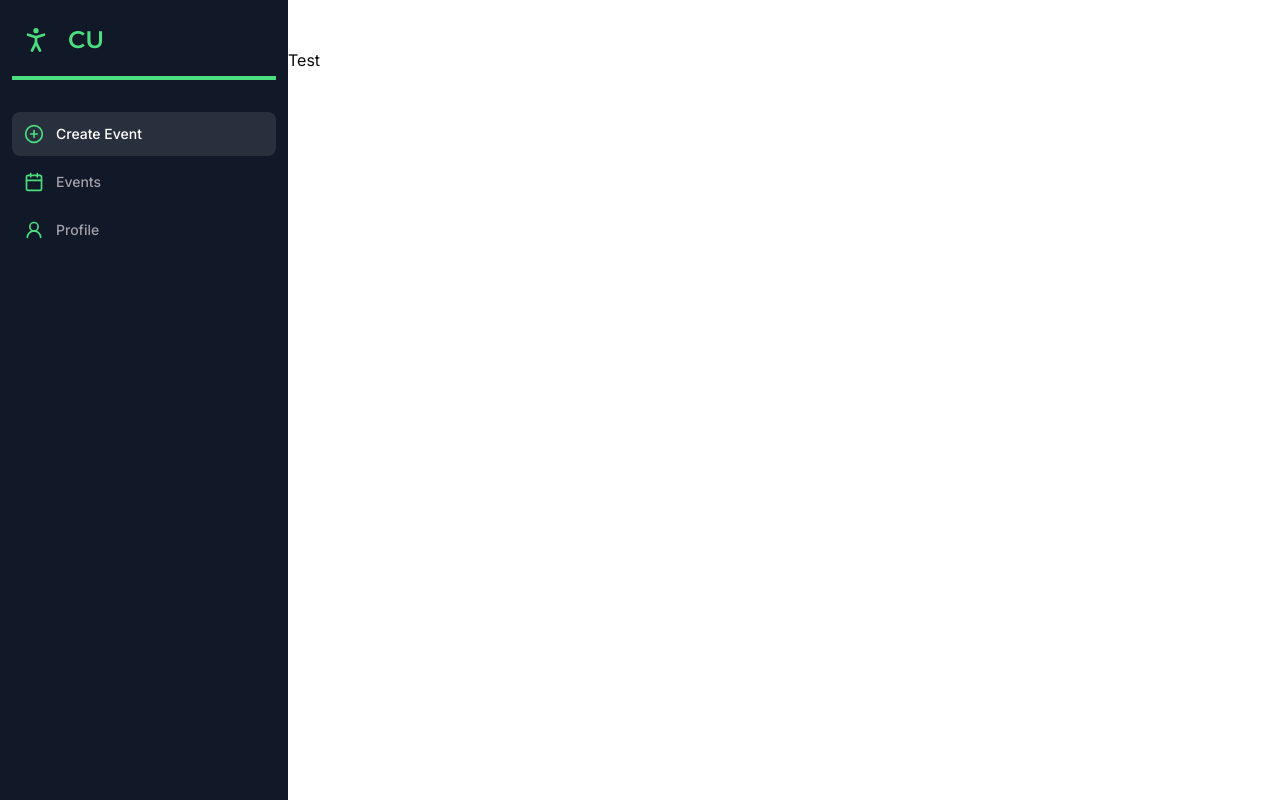
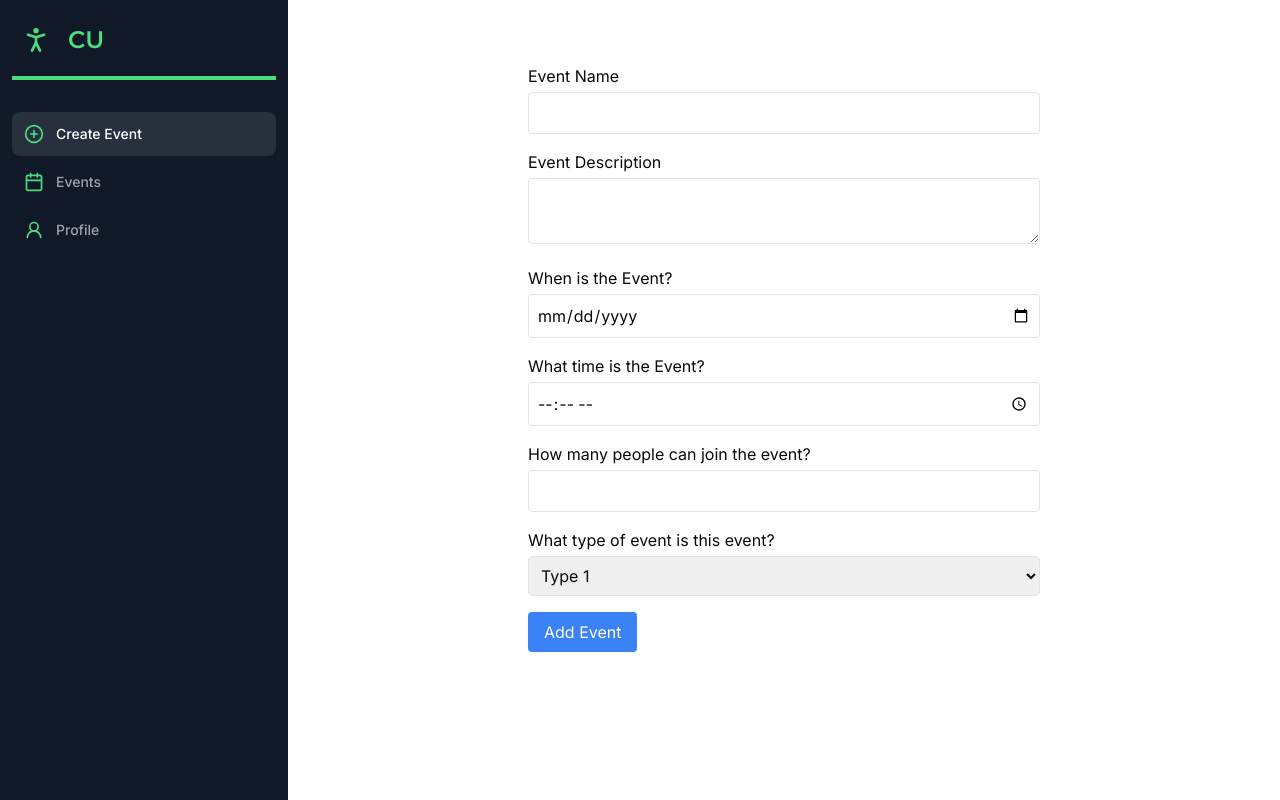
Before and after one commit to GeoCodee/cu-connecttosociety, a Next.js app: page /createEvent in a window 1280 px wide. Built offline with nearby package versions, Linux system fonts and the light colour scheme.

Commit message:
added get-events api route

```diff
--- a/src/app/(content)/createEvent/page.tsx
+++ b/src/app/(content)/createEvent/page.tsx
@@ -1,9 +1,117 @@
 "use client";
 
-import { UserButton } from "@clerk/nextjs";
-import { User } from "@clerk/nextjs/server";
-import Image from "next/image";
+import { useRef } from "react";
 
-export default function Home() {
-  return <div>Test</div>;
+export default function EventForm() {
+  // const eventName = useRef<HTMLDivElement>(null);
+  // const description = useRef<HTMLDivElement>(null);
+  // const date = useRef<HTMLDivElement>(null);
+  // const time = useRef<HTMLDivElement>(null);
+  // const capacity = useRef<HTMLDivElement>(null);
+  // const eventType = useRef<HTMLDivElement>(null);
+
+  const eventName = useRef<HTMLInputElement>(null);
+  const description = useRef<HTMLTextAreaElement>(null);
+  const date = useRef<HTMLInputElement>(null);
+  const time = useRef<HTMLInputElement>(null);
+  const capacity = useRef<HTMLInputElement>(null);
+  const eventType = useRef<HTMLSelectElement>(null);
+
+  function onSubmit(e: any) {
+    e.preventDefault();
+    const newEvent = {
+      eventName: eventName.current?.value,
+      description: description.current?.value,
+      date: date.current?.value,
+      time: time.current?.value,
+      capacity: capacity.current?.value,
+      eventType: eventType.current?.value,
+    };
+    fetch("/api/add-pet?petName=Fluffy&ownerName=John", {
+      method: "GET",
+      // body: JSON.stringify(newEvent),
+      // headers: {
+      //   "Content-Type": "application/json",
+      // },
+    });
+  }
+
+  return (
+    <form onSubmit={onSubmit} className="max-w-lg mx-auto mt-4">
+      <div className="mb-4">
+        <label htmlFor="event-name" className="block">
+          Event Name
+        </label>
+        <input
+          ref={eventName}
+          type="text"
+          id="event-name"
+          className="mt-1 p-2 border rounded w-full"
+        />
+      </div>
+      <div className="mb-4">
+        <label htmlFor="description" className="block">
+          Event Description
+        </label>
+        <textarea
+          ref={description}
+          id="description"
+          className="mt-1 p-2 border rounded w-full"
+        ></textarea>
+      </div>
+      <div className="mb-4">
+        <label htmlFor="event-date" className="block">
+          When is the Event?
+        </label>
+        <input
+          ref={date}
+          type="date"
+          id="event-date"
+          className="mt-1 p-2 border rounded w-full"
+        />
+      </div>
+      <div className="mb-4">
+        <label htmlFor="event-time" className="block">
+          What time is the Event?
+        </label>
+        <input
+          ref={time}
+          type="time"
+          id="event-time"
+          className="mt-1 p-2 border rounded w-full"
+        />
+      </div>
+      <div className="mb-4">
+        <label htmlFor="capacity" className="block">
+          How many people can join the event?
+        </label>
+        <input
+          ref={capacity}
+          type="number"
+          id="capacity"
+          className="mt-1 p-2 border rounded w-full"
+        />
+      </div>
+      <div className="mb-4">
+        <label htmlFor="typeOfEvent" className="block">
+          What type of event is this event?
+        </label>
+        <select
+          ref={eventType}
+          id="typeOfEvent"
+          className="mt-1 p-2 border rounded w-full"
+        >
+          <option>Type 1</option>
+          <option>Type 2</option>
+          <option>Type 3</option>
+        </select>
+      </div>
+      <button
+        type="submit"
+        className="bg-blue-500 text-white py-2 px-4 rounded"
+      >
+        Add Event
+      </button>
+    </form>
+  );
 }
--- a/src/app/api/add-event/route.ts
+++ b/src/app/api/add-event/route.ts
@@ -14,7 +14,7 @@ export async function POST(req: Request) {
   //   const email;
 
   try {
-    await sql`INSERT INTO Event(userid,eventname,eventlocation,eventtime) VALUES(${userId},${eventName},${eventLocation},${eventTime})`;
+    await sql`INSERT INTO Event(userid,eventname,eventlocation,eventtime,capacity) VALUES(${userId},${eventName},${eventLocation},${eventTime},${capacity})`;
   } catch (error) {
     return NextResponse.json({ error }, { status: 500 });
   }
--- a/src/app/api/create-event-table/route.ts
+++ b/src/app/api/create-event-table/route.ts
@@ -3,12 +3,12 @@ import { NextResponse } from "next/server";
 
 export async function GET(request: Request) {
   try {
-    await sql`DROP TABLE IF EXISTS EVENT`;
+    // await sql`DROP TABLE IF EXISTS EVENT`;
 
     const result = await sql`
                 CREATE TABLE EVENT(
                 eventId SERIAL PRIMARY KEY,
-                userId INT,
+                userId VARCHAR(255),
                 eventName VARCHAR(255),
                 eventLocation VARCHAR(255),
                 eventTime VARCHAR(255),
--- /dev/null
+++ b/src/app/api/get-events/route.ts
@@ -0,0 +1,16 @@
+import { sql } from "@vercel/postgres";
+import { NextResponse } from "next/server";
+
+export async function GET(request: Request) {
+  try {
+    // await sql`DROP TABLE IF EXISTS EVENT`;
+
+    const result = await sql`
+              SELECT * FROM EVENT
+
+            `;
+    return NextResponse.json({ result }, { status: 200 });
+  } catch (error) {
+    return NextResponse.json({ error }, { status: 500 });
+  }
+}
--- a/src/middleware.ts
+++ b/src/middleware.ts
@@ -9,7 +9,7 @@ export default authMiddleware({
   // Prevent the specified routes from accessing
   // authentication information:
   // ignoredRoutes: ['/no-auth-in-this-route'],
-  ignoredRoutes: ["/(api|trpc)(.*)"],
+  // ignoredRoutes: ["/(api|trpc)(.*)"],
   publicRoutes: ["/"],
 });
 
```
Also changed, not shown: src/app/(content)/events/page.tsx (renamed from src/app/(dashboard)/events/page.tsx), src/app/(dashboard)/dummy/page.tsx (renamed from src/app/(dashboard)/CreateEvent/page.tsx).
